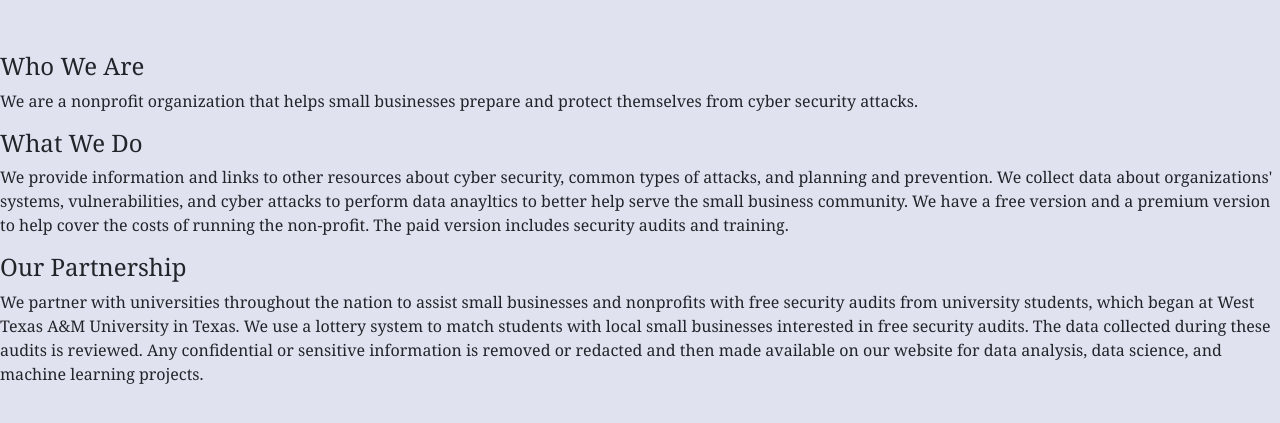
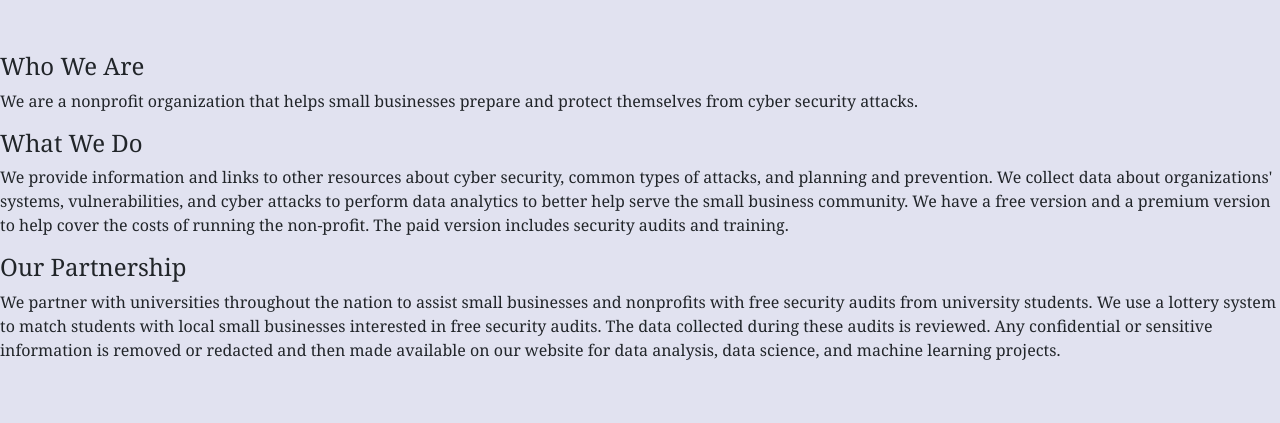
Before and after one commit to pltello/SynthesisPrototype, a Django app: page / in a window 1280 px wide. Shown: the part 145-568 px from the top of the page. Run offline with Django 5.2, Linux system fonts and the light colour scheme.

Commit message:
Update index.html

```diff
--- a/smallbiz_security/templates/smallbiz_security/index.html
+++ b/smallbiz_security/templates/smallbiz_security/index.html
@@ -19,7 +19,7 @@ Smallbiz Security
 <h4>What We Do</h4>
 <p>We provide information and links to other resources about cyber security, common types
     of attacks, and planning and prevention. We collect data about organizations' systems,
-    vulnerabilities, and cyber attacks to perform data anayltics to better help serve the
+    vulnerabilities, and cyber attacks to perform data analytics to better help serve the
     small business community. We have a free version and a premium version to help cover
     the costs of running the non-profit. The paid version includes security audits and
     training.</p>
@@ -27,10 +27,9 @@ Smallbiz Security
 
 <h4>Our Partnership</h4>
 <p>We partner with universities throughout the nation to assist small businesses and
-    nonprofits with free security audits from university students, which began at West Texas
-    A&M University in Texas. We use a lottery system to match students with local small
-    businesses interested in free security audits. The data collected during these audits is
-    reviewed. Any confidential or sensitive information is removed or redacted and then made
+    nonprofits with free security audits from university students. We use a lottery system to match
+    students with local small businesses interested in free security audits. The data collected during
+    these audits is reviewed. Any confidential or sensitive information is removed or redacted and then made
     available on our website for data analysis, data science, and machine learning projects.</p>
 
 {% endblock %}
```
